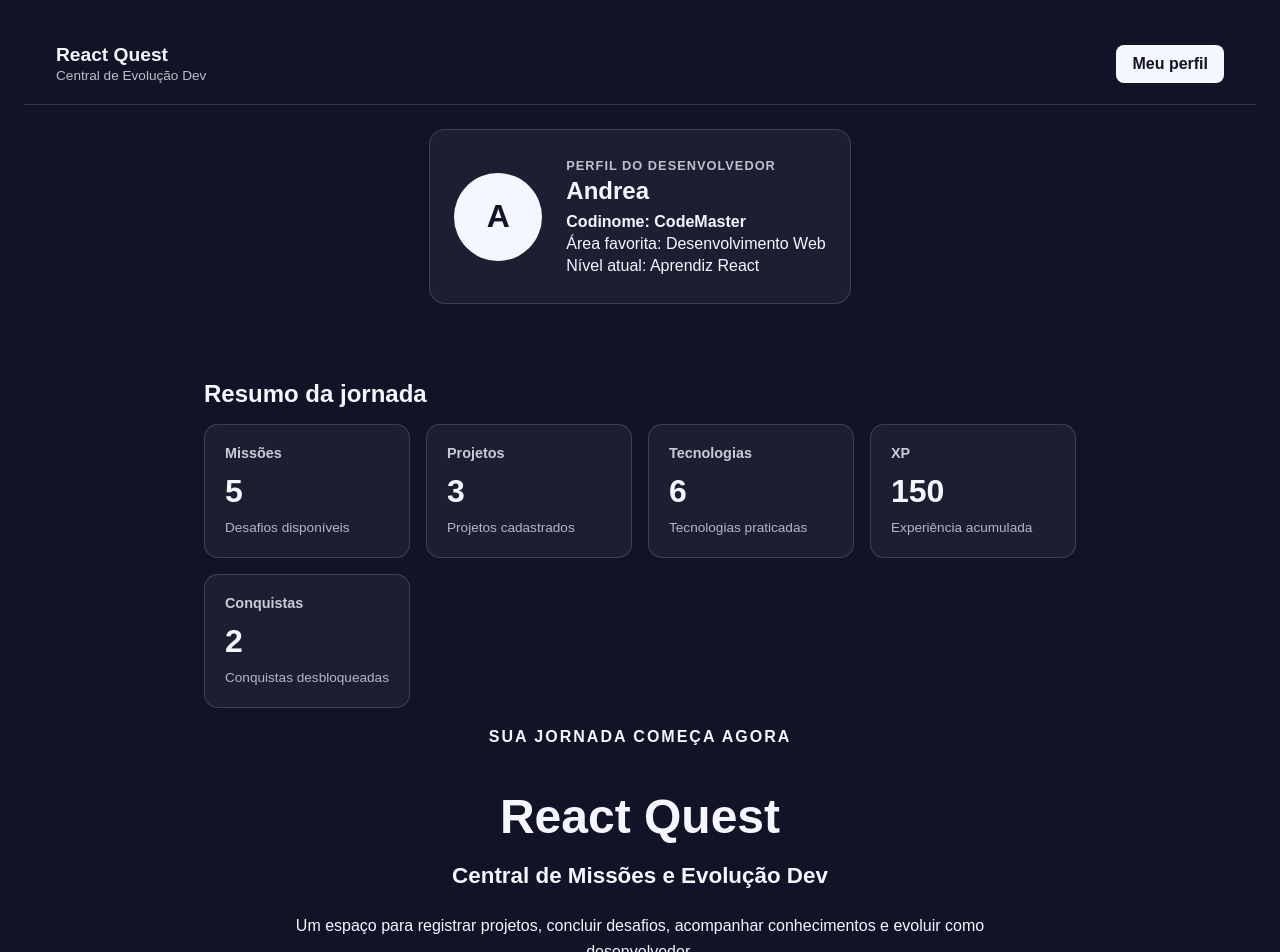
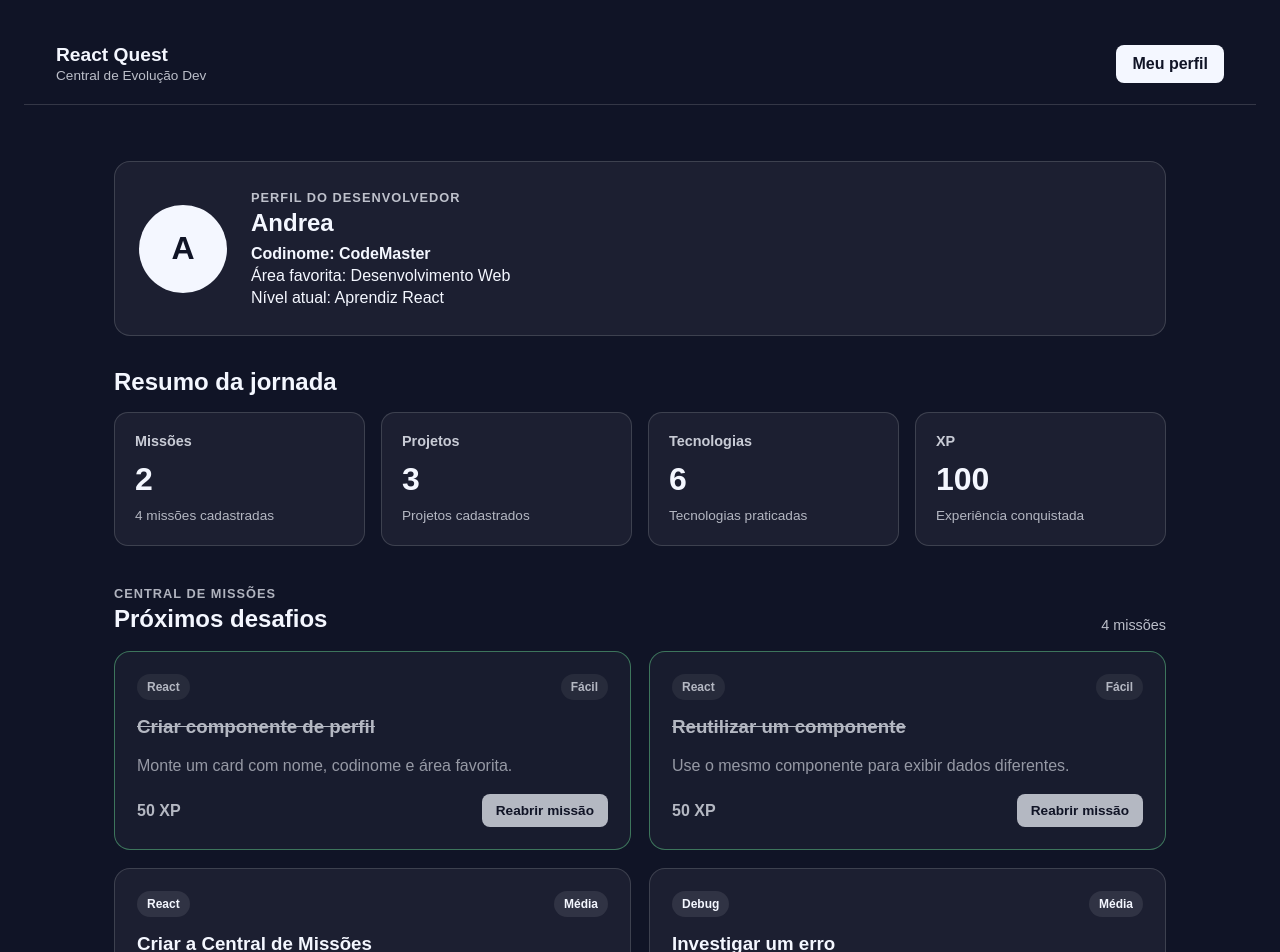
Before and after one commit to profAndreaFranca/React-Quest--Completo, a React (Vite) app: page / in a window 1280 px wide. Shown: the top 952 px of the page. Built offline with nearby package versions, Linux system fonts and the light colour scheme.

Commit message:
feat: adiciona central de missões interativa

```diff
--- a/src/App.css
+++ b/src/App.css
@@ -11,6 +11,7 @@
   width: 100%;
   max-width: 720px;
   text-align: center;
+  margin: 0 auto;
 }
 
 .welcome__tag{
@@ -84,6 +85,7 @@
   font-size: 0.85rem;
   opacity: 0.75;
 }
+
 .dashboard {
   width: 100%;
   max-width: 1100px;
@@ -194,3 +196,115 @@
     grid-template-columns: 1fr;
   }
 }
+
+.missions-section {
+  margin-top: 40px;
+}
+
+.section-heading {
+  display: flex;
+  align-items: flex-end;
+  justify-content: space-between;
+  gap: 20px;
+  margin-bottom: 18px;
+}
+
+.section-heading h2 {
+  margin: 4px 0 0;
+}
+
+.section-heading__tag {
+  margin: 0;
+  font-size: 0.8rem;
+  font-weight: 700;
+  letter-spacing: 1px;
+  text-transform: uppercase;
+  opacity: 0.7;
+}
+
+.section-heading > span {
+  font-size: 0.9rem;
+  opacity: 0.75;
+}
+
+.missions-grid {
+  display: grid;
+  grid-template-columns: repeat(2, 1fr);
+  gap: 18px;
+}
+
+.mission-card {
+  display: flex;
+  flex-direction: column;
+  gap: 16px;
+  padding: 22px;
+  border: 1px solid rgba(255, 255, 255, 0.15);
+  border-radius: 16px;
+  background: rgba(255, 255, 255, 0.05);
+  transition:
+    transform 0.2s ease,
+    opacity 0.2s ease,
+    border-color 0.2s ease;
+}
+
+.mission-card:hover {
+  transform: translateY(-3px);
+}
+
+.mission-card--completed {
+  border-color: rgba(120, 255, 167, 0.55);
+  opacity: 0.72;
+}
+
+.mission-card--completed h3 {
+  text-decoration: line-through;
+}
+
+.mission-card__header,
+.mission-card__footer {
+  display: flex;
+  align-items: center;
+  justify-content: space-between;
+  gap: 12px;
+}
+
+.mission-card__technology,
+.mission-card__difficulty {
+  padding: 6px 10px;
+  border-radius: 999px;
+  background: rgba(255, 255, 255, 0.09);
+  font-size: 0.75rem;
+  font-weight: 700;
+}
+
+.mission-card h3 {
+  margin: 0;
+}
+
+.mission-card__description {
+  flex: 1;
+  margin: 0;
+  line-height: 1.5;
+  opacity: 0.8;
+}
+
+.mission-card__button {
+  padding: 9px 14px;
+  border: none;
+  border-radius: 8px;
+  font: inherit;
+  font-size: 0.85rem;
+  font-weight: 700;
+  cursor: pointer;
+}
+
+@media (max-width: 750px) {
+  .missions-grid {
+    grid-template-columns: 1fr;
+  }
+
+  .section-heading {
+    align-items: flex-start;
+    flex-direction: column;
+  }
+}
--- a/src/App.jsx
+++ b/src/App.jsx
@@ -1,16 +1,114 @@
+import { useState } from "react";
 import "./App.css";
 import Header from "./components/Header";
 import Welcome from "./components/Welcome";
 import Footer from "./components/Footer";
 import ProfileCard from "./components/ProfileCard";
 import SummaryCard from "./components/SummaryCard";
+import MissionCard from "./components/MissionCard";
+
+const initialMissions = [
+  {
+    id: 1,
+    title: "Criar componente de perfil",
+    description: "Monte um card com nome, codinome e área favorita.",
+    technology: "React",
+    difficulty: "Fácil",
+    xp: 50,
+    completed: true,
+  },
+  {
+    id: 2,
+    title: "Reutilizar um componente",
+    description: "Use o mesmo componente para exibir dados diferentes.",
+    technology: "React",
+    difficulty: "Fácil",
+    xp: 50,
+    completed: true,
+  },
+  {
+    id: 3,
+    title: "Criar a Central de Missões",
+    description: "Exiba uma lista de missões utilizando componentes.",
+    technology: "React",
+    difficulty: "Média",
+    xp: 100,
+    completed: false,
+  },
+  {
+    id: 4,
+    title: "Investigar um erro",
+    description: "Encontre e corrija um problema de props ou estado.",
+    technology: "Debug",
+    difficulty: "Média",
+    xp: 80,
+    completed: false,
+  },
+];
+
+// const summaryData = [
+//   {
+//     id: 1,
+//     title: "Missões",
+//     value: 5,
+//     description: "Desafios disponíveis",
+//   },
+//   {
+//     id: 2,
+//     title: "Projetos",
+//     value: 3,
+//     description: "Projetos cadastrados",
+//   },
+//   {
+//     id: 3,
+//     title: "Tecnologias",
+//     value: 6,
+//     description: "Tecnologias praticadas",
+//   },
+//   {
+//     id: 4,
+//     title: "XP",
+//     value: 150,
+//     description: "Experiência acumulada",
+//   },
+//   {
+//     id: 5,
+//     title: "Conquistas",
+//     value: 2,
+//     description: "Conquistas desbloqueadas",
+//   },
+// ];
+
+function App() {
+  const [missions, setMissions] = useState(initialMissions);
+  function toggleMission(missionId) {
+    const updatedMissions = missions.map((mission) => {
+      if (mission.id === missionId) {
+        return {
+          ...mission,
+          completed: !mission.completed,
+        };
+      }
+      return mission;
+    });
+    setMissions(updatedMissions);
+  }
+
+  const completedMissions = missions.filter((mission) => mission.completed);
+
+  const completedMissionsCount = completedMissions.length;
+
+  const earnedXp = completedMissions.reduce(
+    (total, mission) => total + mission.xp,
+    0,
+  );
 
   const summaryData = [
     {
       id: 1,
       title: "Missões",
-    value: 5,
-    description: "Desafios disponíveis",
+      value: completedMissionsCount,
+      description: `${missions.length} missões cadastradas`,
     },
     {
       id: 2,
@@ -27,23 +125,15 @@ const summaryData = [
     {
       id: 4,
       title: "XP",
-    value: 150,
-    description: "Experiência acumulada",
+      value: earnedXp,
+      description: "Experiência conquistada",
     },
-  {
-    id: 5,
-    title: "Conquistas",
-    value: 2,
-    description: "Conquistas desbloqueadas",
-  },
-
   ];
 
-
-function App() {
   return (
     <main className="app">
       <Header />
+      <div className="dashboard">
         <ProfileCard
           name="Andrea"
           codename="CodeMaster"
@@ -62,11 +152,38 @@ function App() {
                 description={item.description}
               />
             ))}
+          </div>
+        </section>
 
+        <section className="missions-section">
+          <div className="section-heading">
+            <div>
+              <p className="section-heading__tag">Central de Missões</p>
+
+              <h2>Próximos desafios</h2>
+            </div>
+
+            <span>{missions.length} missões</span>
+          </div>
+
+          <div className="missions-grid">
+            {missions.map((mission) => (
+              <MissionCard
+                key={mission.id}
+                title={mission.title}
+                description={mission.description}
+                technology={mission.technology}
+                difficulty={mission.difficulty}
+                xp={mission.xp}
+                completed={mission.completed}
+                onToggle={() => toggleMission(mission.id)}
+              />
+            ))}
           </div>
         </section>
 
         <Welcome />
+      </div>
       <Footer />
     </main>
   );
--- /dev/null
+++ b/src/components/MissionCard.jsx
@@ -0,0 +1,38 @@
+function MissionCard({title ,description ,technology ,difficulty ,xp ,completed ,onToggle ,}) {
+  return (
+    <article
+      className={`mission-card ${
+        completed ? "mission-card--completed" : ""
+      }`}
+    >
+      <div className="mission-card__header">
+        <span className="mission-card__technology">
+          {technology}
+        </span>
+
+        <span className="mission-card__difficulty">
+          {difficulty}
+        </span>
+      </div>
+
+      <h3>{title}</h3>
+
+      <p className="mission-card__description">
+        {description}
+      </p>
+
+      <div className="mission-card__footer">
+        <strong>{xp} XP</strong>
+        <button
+          type="button"
+          className="mission-card__button"
+          onClick={onToggle}
+        >
+          {completed ? "Reabrir missão" : "Concluir missão"}
+        </button>
+      </div>
+    </article>
+  );
+}
+
+export default MissionCard;
```
Also changed, not shown: 1 other file (tests, documents, lock files or other folders). Lines whose indentation alone changed are shown as unchanged.
